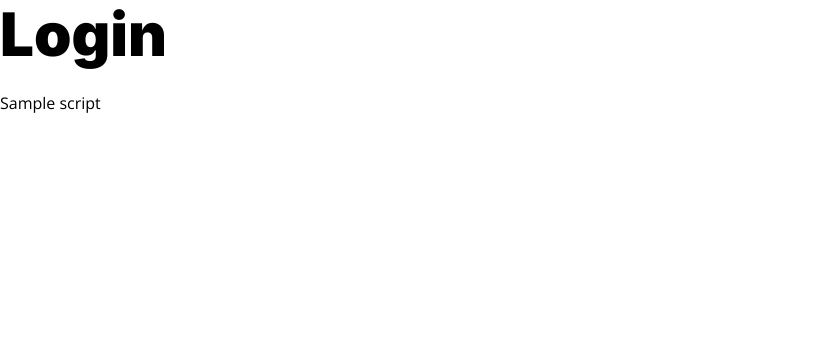
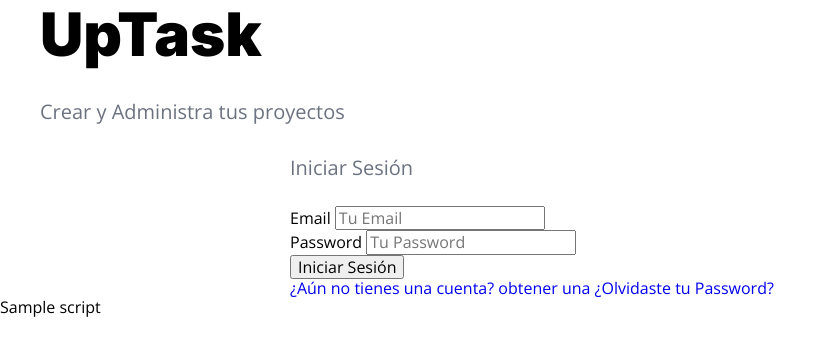
Before and after one commit to germandcb/UpTask, a PHP site: template views/auth/login.php in a window 1280 px wide. Shown: the top 356 px of the page, without its empty margins (0-837 px from the left). Run offline with PHP 8.4, Linux system fonts and the light colour scheme; the template is opened without the code that fills it: most values are stand-ins (such as "Sample title", 1, 10 or a date in 2020).

Commit message:
Creando Formulario de Login

```diff
--- a/views/auth/login.php
+++ b/views/auth/login.php
@@ -1 +1,37 @@
-<h1>Login</h1>
+<div class="contenedor">
+    <h1>UpTask</h1>
+    <p>Crear y Administra tus proyectos</p>
+
+    <div class="contenedor-sm">
+        <p class="descripcion-pagina">Iniciar Sesión</p>
+
+        <form action="/" method="POST" class="formulario">
+            <div class="campo">
+                <label for="email">Email</label>
+                <input
+                    type="email"
+                    id="email"
+                    placeholder="Tu Email"
+                    name="email"
+                />
+            </div>
+
+            <div class="campo">
+                <label for="password">Password</label>
+                <input
+                    type="password"
+                    id="password"
+                    placeholder="Tu Password"
+                    name="password"
+                />
+            </div>
+
+            <input type="submit" class="boton" value="Iniciar Sesión">
+        </form>
+
+        <div class="acciones">
+            <a href="/crear">¿Aún no tienes una cuenta? obtener una</a>
+            <a href="/olvide">¿Olvidaste tu Password?</a>
+        </div>
+    </div> <!-- .contenedor-sm -->
+</div>
```
